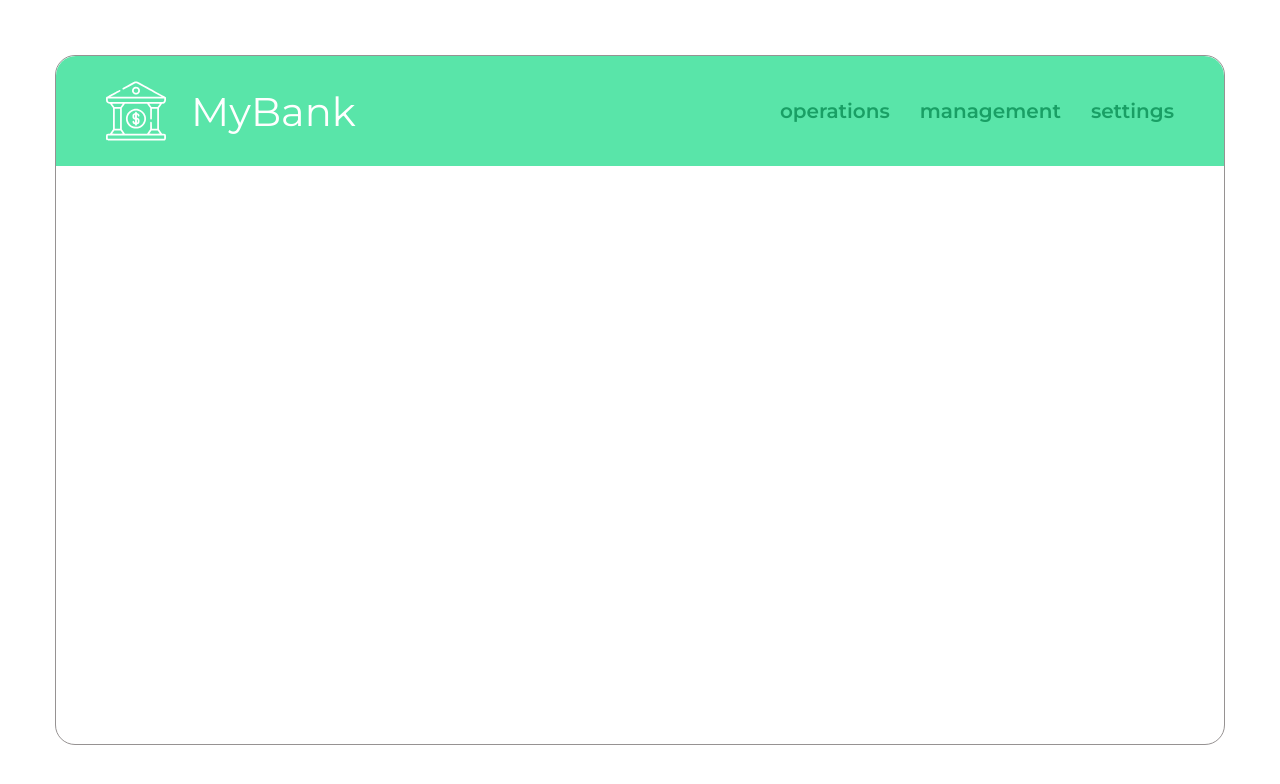
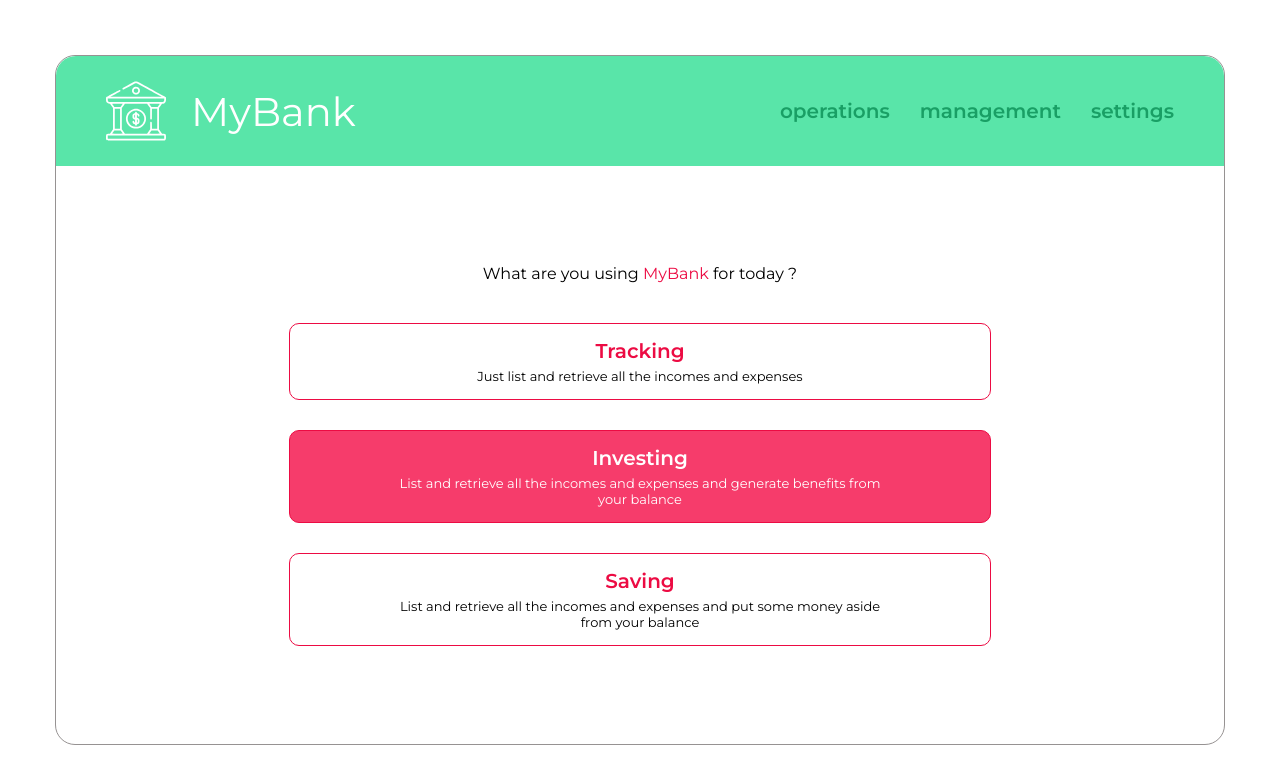
Before and after one commit to Joel-Henri-NGOUBE/MyBank_frontend, a React (Vite) app in the folder frontend/: page /management in a window 1280 px wide. Shown: the top 784 px of the page. Built offline with nearby package versions, Linux system fonts and the light colour scheme.

Commit message:
Page management introduction style over

```diff
--- a/frontend/src/Pages/Management/management.css
+++ b/frontend/src/Pages/Management/management.css
@@ -1 +1,71 @@
 @import "../pages.css";
+
+.management .page{
+    display: flex;
+    width: 100%;
+    margin: auto;
+    height: calc(100% - 110px);
+    flex-direction: column;
+    justify-content: center;
+    align-items: center;
+    row-gap: 40px;
+}
+
+.management div.actions{
+    display: flex;
+    flex-direction: column;
+    row-gap: 30px;
+}
+
+.management .actions > *{
+    display: flex;
+    flex-direction: column;
+    justify-content: center;
+    align-items: center;
+    text-align: center;
+    row-gap: 5px;
+    padding: 15px 100px;
+    border: 1px solid var(--red-500);
+    border-radius: 10px;
+}
+
+.management .actions > * > span{
+    font-size: var(--h5-size);
+    font-weight: var(--h5-weight);
+    color: var(--red-500);
+}
+
+.management .actions .investing{
+    background-color: var(--red-400);
+    color: var(--white);
+
+}
+
+.management .actions .investing span{
+    color: var(--white);
+}
+
+.management .actions > * > p{
+    max-width: 500px;
+    font-size: var(--body3-size);
+    font-weight: var(--body-weight);
+}
+
+.management #introduction span{
+    color: var(--red-500);
+}
+
+
+
+
+
+/* .management .page > div{
+    display: flex;
+    flex-direction: column;
+    justify-content: center;
+    align-items: center;
+    margin: auto;
+    width: 100%;
+    height: 100% !important;
+    min-height: 100%;
+} */
--- a/frontend/src/Pages/Management/management.tsx
+++ b/frontend/src/Pages/Management/management.tsx
@@ -4,5 +4,25 @@ import "./management.css"
 export default function Management(){
     return <div className="management">
         <Header />
+
+        <div className="page">
+            {/* <div> */}
+                <p id="introduction">What are you using <span>MyBank</span> for today ?</p>
+                <div className="actions">
+                    <div className="tracking">
+                        <span>Tracking</span>
+                        <p>Just list and retrieve all the incomes and expenses</p>
+                    </div>
+                    <div className="investing">
+                        <span>Investing</span>
+                        <p>List and retrieve all the incomes and expenses and generate benefits from your balance </p>
+                    </div>
+                    <div className="saving">
+                        <span>Saving</span>
+                        <p>List and retrieve all the incomes and expenses and put some money aside from your balance</p>
+                    </div>
+                </div>
+            {/* </div> */}
+        </div>
     </div>
 }
```
